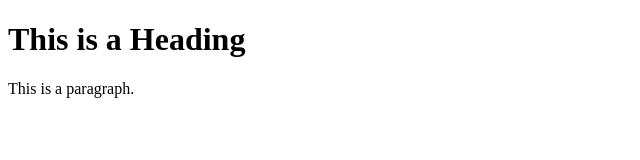
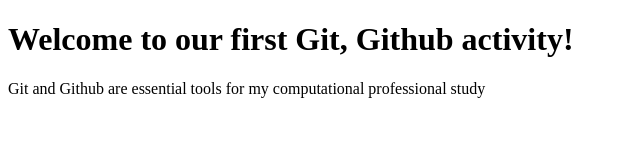
Before and after one commit to munkhdae-gif/CS110_git_html_demo, a plain HTML site: page index.html in a window 1280 px wide. Shown: the whole page, without its empty margins (0-640 px from the left). Drawn offline with Linux system fonts and the light colour scheme.

Commit message:
Update index.html

```diff
--- a/index.html
+++ b/index.html
@@ -5,8 +5,8 @@
 </head>
 <body>
 
-<h1>This is a Heading</h1>
-<p>This is a paragraph.</p>
+<h1>Welcome to our first Git, Github activity!</h1>
+<p>Git and Github are essential tools for my computational professional study</p>
 
 </body>
 </html>
```
